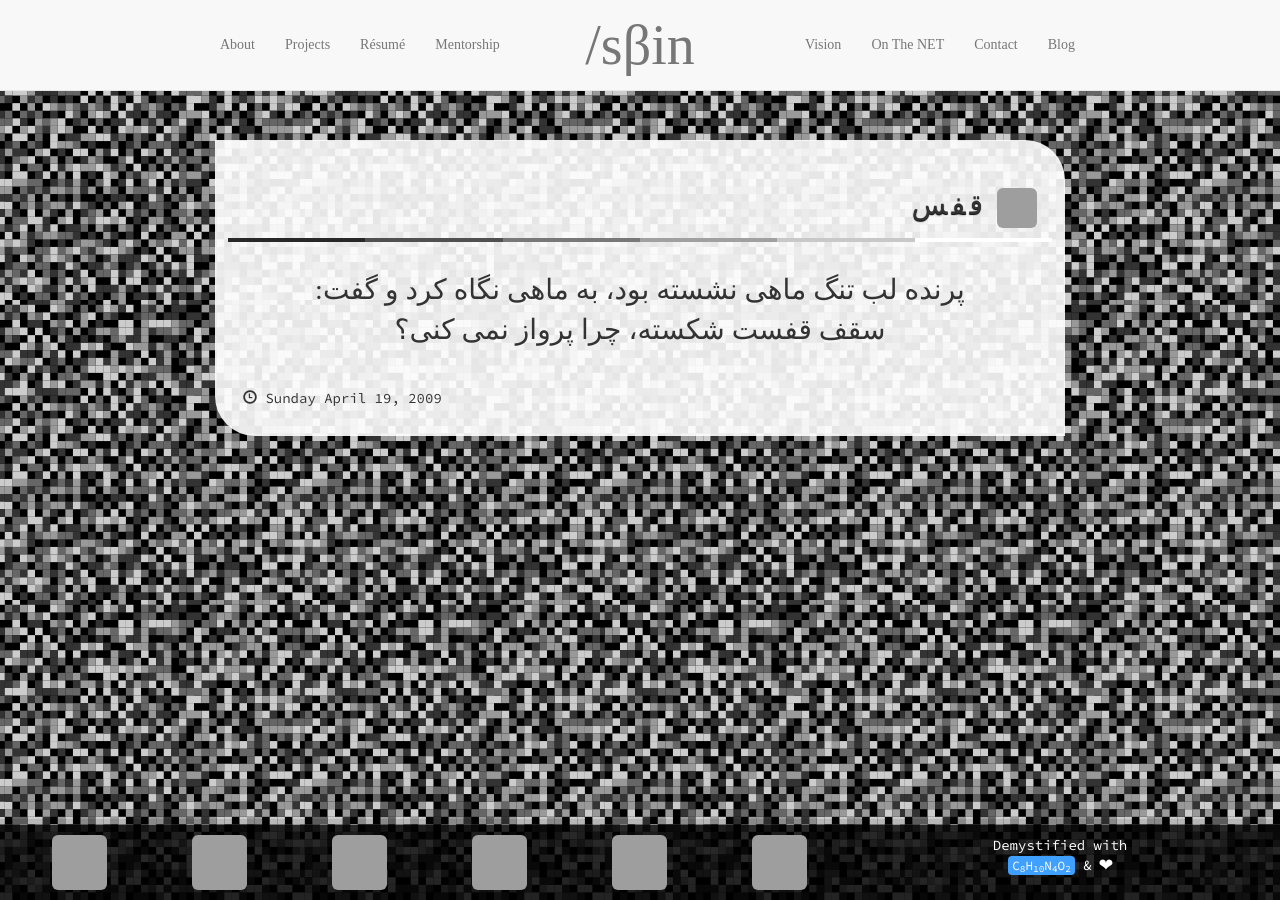
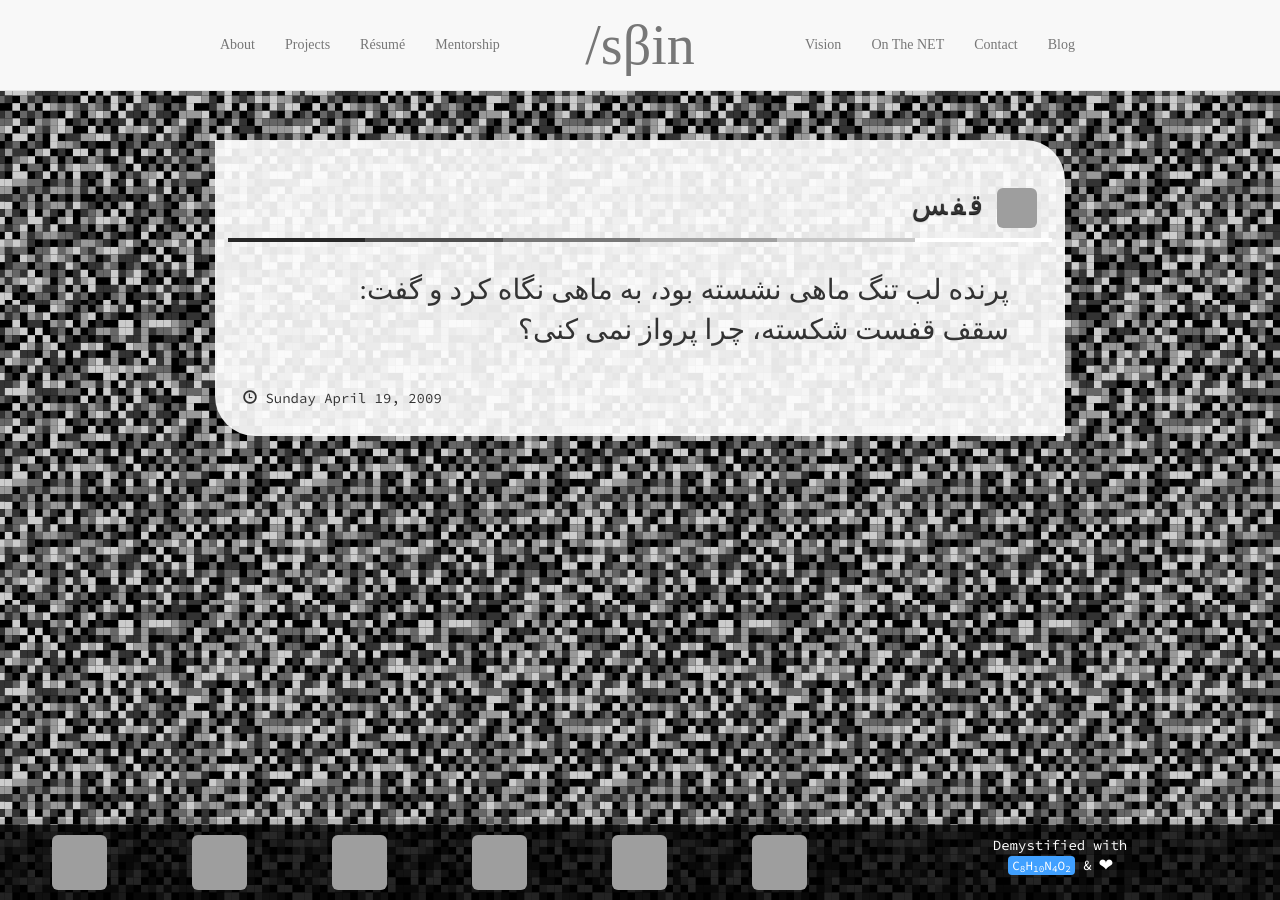
Before and after one commit to slashsBin/slashsBin.github.io, a Jekyll site: the page built from _posts/2009-04-19-cage.md, in a window 1280 px wide. Built offline with Jekyll 4.4.1, drawn with Linux system fonts in a browser that asks for light colours; nearby versions of some CDN libraries; some web fonts are replaced; comment, search, counter and statistics services are not loaded; grey boxes are pictures that could not be loaded.

Commit message:
Fix Blog Post Last Section Text-Align

```diff
--- a/assets/css/core.css
+++ b/assets/css/core.css
@@ -386,6 +386,9 @@
 /*---- POST ----*/
 #content.post .section p {
 	text-indent: 0;
+	-webkit-text-align-last: auto;
+	-moz-text-align-last: auto;
+	text-align-last: auto;
 }
 .post .post-avatar {
 	margin-right: 10px;
```
